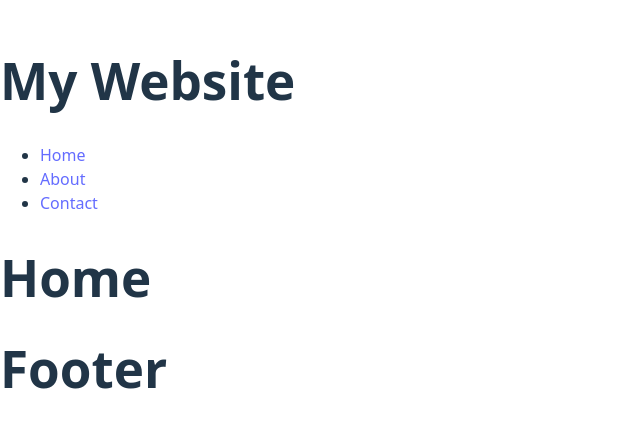
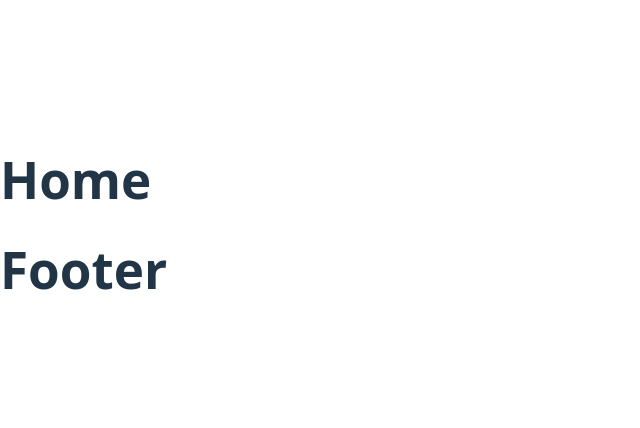
Before and after one commit to cucui14/personal-website, a React (Vite) app: page / in a window 1280 px wide. Shown: the part 176-604 px from the top of the page, without its empty margins (0-640 px from the left). Built offline with nearby package versions, Linux system fonts and the light colour scheme.

Commit message:
removed Header from Layout

```diff
--- a/src/components/layout/Layout.jsx
+++ b/src/components/layout/Layout.jsx
@@ -1,10 +1,9 @@
-import Header from '../header/Header.jsx';
+
 import Footer from '../footer/Footer.jsx';
 
 const Layout = ({ children }) => {
     return (
         <div>
-            <Header />
             <main>{children}</main>
             <Footer />
         </div>
```
